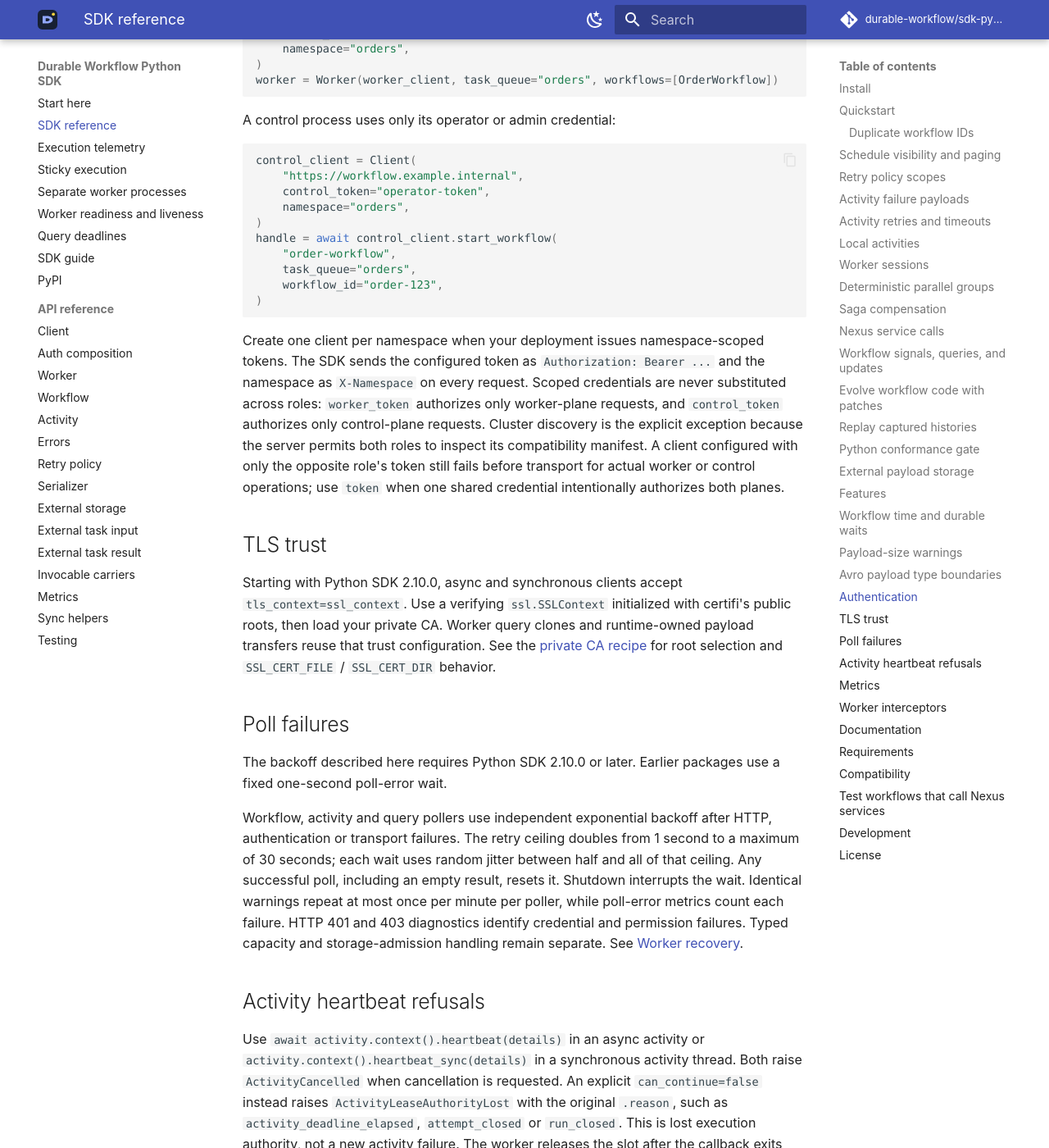
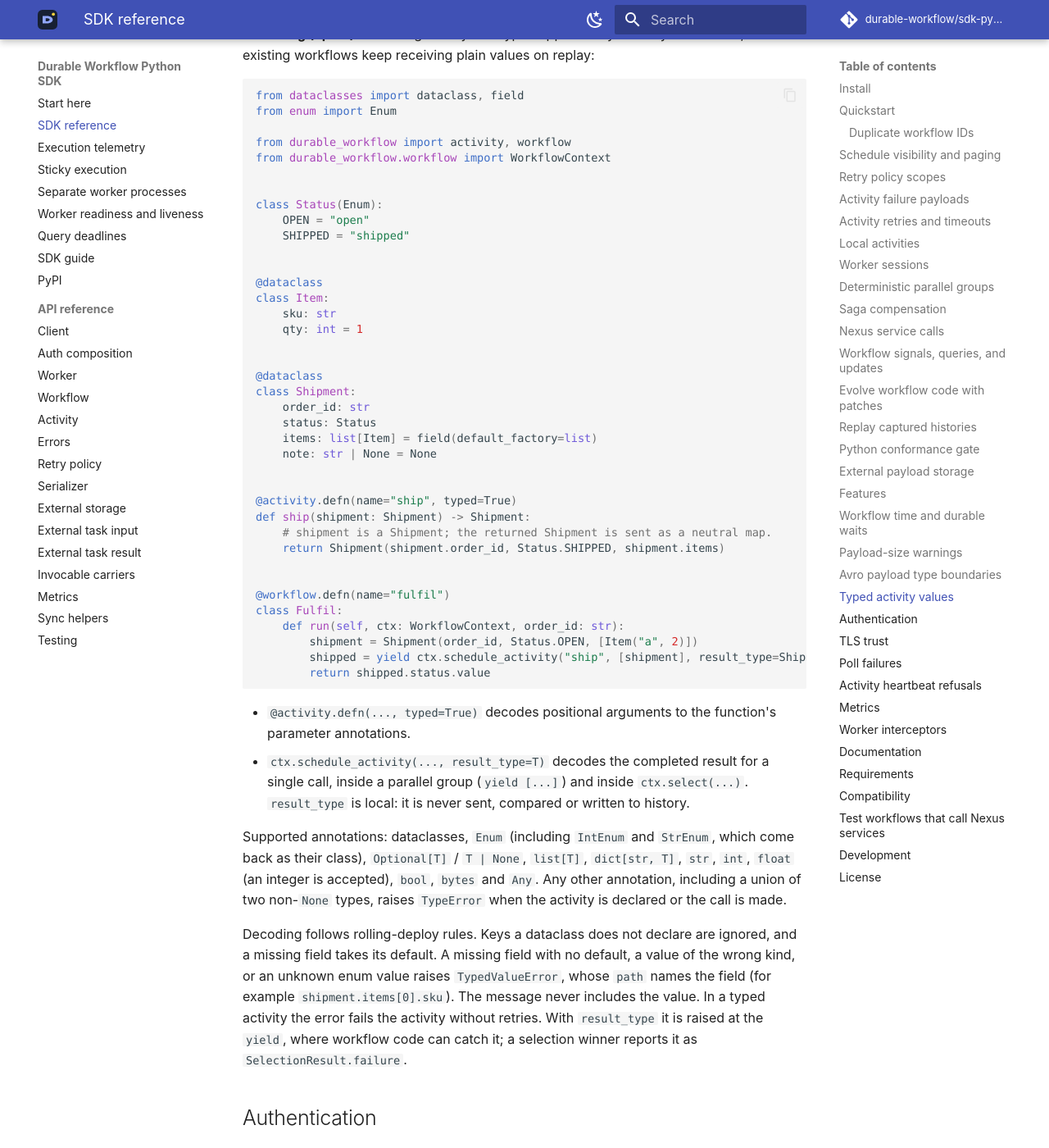
Before and after one commit to durable-workflow/sdk-python, an MkDocs documentation site: the page built from docs/sdk-reference.md, in a window 1280 px wide and 1400 px high, scrolled down 21198 px. Shown: the whole window at 82% size. Built offline with MkDocs 1.6.1 and Material for MkDocs 9.7.7, drawn with Linux system fonts in a browser that asks for light colours; some of the changed text lies outside the part shown.

Commit message:
Document typed activity values and fix a test line length
Refs #184.

Co-Authored-By: Claude Opus 5.5 <noreply@anthropic.com>

````diff
--- a/docs/sdk-reference.md
+++ b/docs/sdk-reference.md
@@ -957,6 +957,85 @@ activities, for example `OrderInput(order_id=UUID(data["order_id"]), ...)`.
 Adapter output is part of the durable history contract, so changing that shape
 is a workflow compatibility change.
 
+## Typed activity values
+
+Activity boundaries can carry dataclasses and enums without hand-written
+conversion. The wire format stays the neutral map, so PHP and Rust workers read
+and write the same values.
+
+**Sending.** A dataclass or `Enum` passed as an activity argument, or returned
+by an activity, is sent as its neutral value: a dataclass as the string-keyed
+map of its fields and an `Enum` as its `.value`. The bytes are the same as
+passing `dataclasses.asdict(value)` with each enum replaced by `.value`. Other
+rich values (datetimes, `UUID`, `Decimal`, pydantic and attrs models) still
+need `to_avro_payload_value(...)` or explicit conversion.
+
+**Receiving (opt in).** Decoding to a Python type happens only where you ask
+for it, so existing workflows keep receiving plain values on replay:
+
+```python
+from dataclasses import dataclass, field
+from enum import Enum
+
+from durable_workflow import activity, workflow
+from durable_workflow.workflow import WorkflowContext
+
+
+class Status(Enum):
+    OPEN = "open"
+    SHIPPED = "shipped"
+
+
+@dataclass
+class Item:
+    sku: str
+    qty: int = 1
+
+
+@dataclass
+class Shipment:
+    order_id: str
+    status: Status
+    items: list[Item] = field(default_factory=list)
+    note: str | None = None
+
+
+@activity.defn(name="ship", typed=True)
+def ship(shipment: Shipment) -> Shipment:
+    # shipment is a Shipment; the returned Shipment is sent as a neutral map.
+    return Shipment(shipment.order_id, Status.SHIPPED, shipment.items)
+
+
+@workflow.defn(name="fulfil")
+class Fulfil:
+    def run(self, ctx: WorkflowContext, order_id: str):
+        shipment = Shipment(order_id, Status.OPEN, [Item("a", 2)])
+        shipped = yield ctx.schedule_activity("ship", [shipment], result_type=Shipment)
+        return shipped.status.value
+```
+
+- `@activity.defn(..., typed=True)` decodes positional arguments to the
+  function's parameter annotations.
+- `ctx.schedule_activity(..., result_type=T)` decodes the completed result
+  for a single call, inside a parallel group (`yield [...]`) and inside
+  `ctx.select(...)`. `result_type` is local: it is never sent, compared or
+  written to history.
+
+Supported annotations: dataclasses, `Enum` (including `IntEnum` and `StrEnum`,
+which come back as their class), `Optional[T]` / `T | None`, `list[T]`,
+`dict[str, T]`, `str`, `int`, `float` (an integer is accepted), `bool`, `bytes`
+and `Any`. Any other annotation, including a union of two non-`None` types,
+raises `TypeError` when the activity is declared or the call is made.
+
+Decoding follows rolling-deploy rules. Keys a dataclass does not declare are
+ignored, and a missing field takes its default. A missing field with no
+default, a value of the wrong kind, or an unknown enum value raises
+`TypedValueError`, whose `path` names the field (for example
+`shipment.items[0].sku`). The message never includes the value. In a typed
+activity the error fails the activity without retries. With `result_type` it is
+raised at the `yield`, where workflow code can catch it; a selection winner
+reports it as `SelectionResult.failure`.
+
 ## Authentication
 
 For local servers that use one shared bearer token, pass `token=`:
````
Also changed, not shown: CHANGELOG.md (+4 -0 lines), 1 other file.
